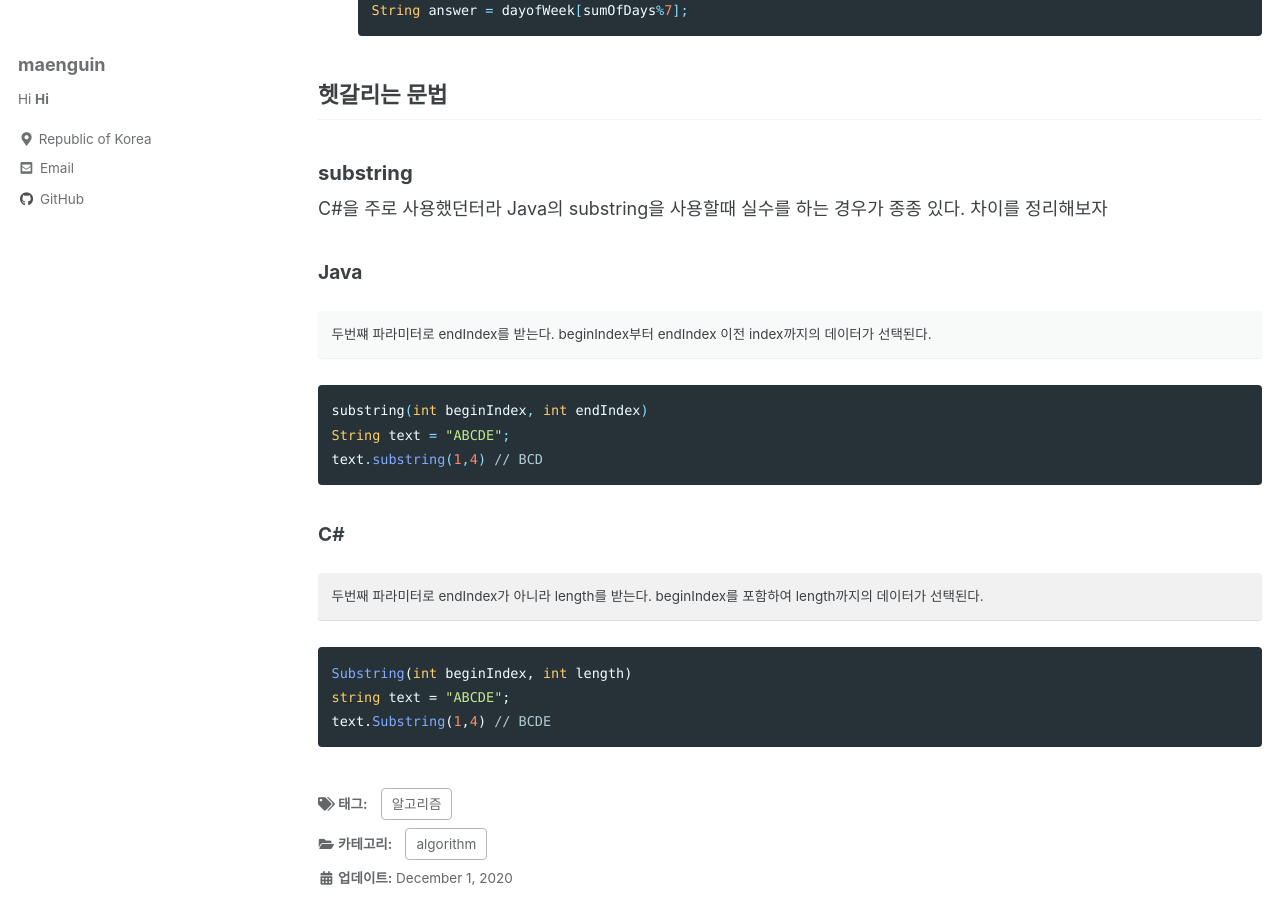
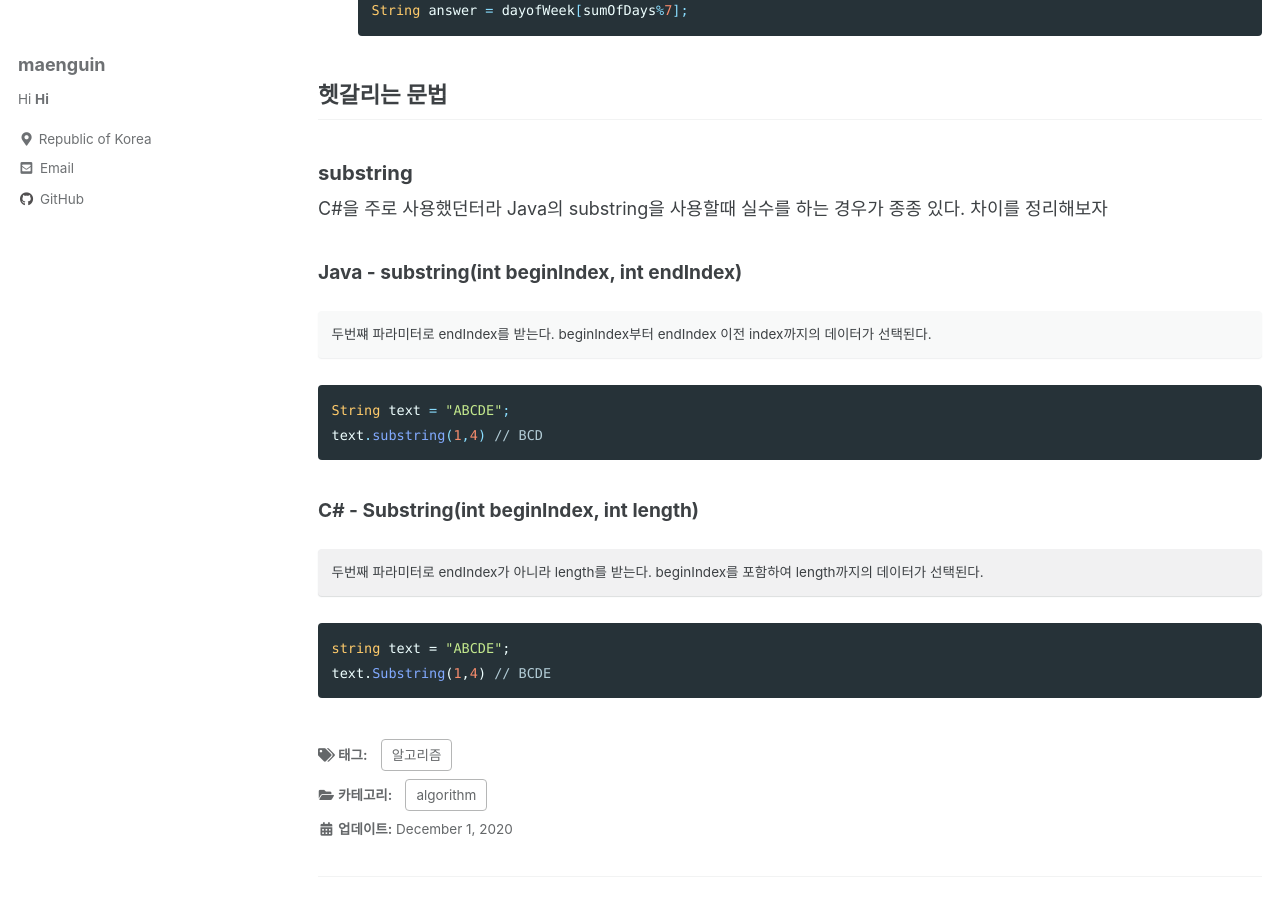
Before and after one commit to maenguin/maenguin.github.io, a Jekyll site: the page built from _posts/2020-12-01-algorithm-study.md, in a window 1280 px wide and 900 px high, scrolled down 902 px. Built offline with Jekyll 4.4.1, drawn with Linux system fonts in a browser that asks for light colours; cached includes are drawn as plain includes.

````diff
--- a/_posts/2020-12-01-algorithm-study.md
+++ b/_posts/2020-12-01-algorithm-study.md
@@ -45,21 +45,19 @@ String answer = dayofWeek[sumOfDays%7];
 C#을 주로 사용했던터라 Java의 substring을 사용할때 실수를 하는 경우가 종종 있다.
 차이를 정리해보자
 
-#### Java
+#### Java - substring(int beginIndex, int endIndex)
 두번쨰 파라미터로 endIndex를 받는다. beginIndex부터 endIndex 이전 index까지의 데이터가 선택된다.
 {: .notice}
 
 ```java
-substring(int beginIndex, int endIndex)
 String text = "ABCDE";
 text.substring(1,4) // BCD
 ```
-#### C#
+#### C# - Substring(int beginIndex, int length)
 두번째 파라미터로 endIndex가 아니라 length를 받는다. beginIndex를 포함하여 length까지의 데이터가 선택된다.
 {: .notice--primary}
 
 ```c#
-Substring(int beginIndex, int length)
 string text = "ABCDE";
 text.Substring(1,4) // BCDE
 ```
````
